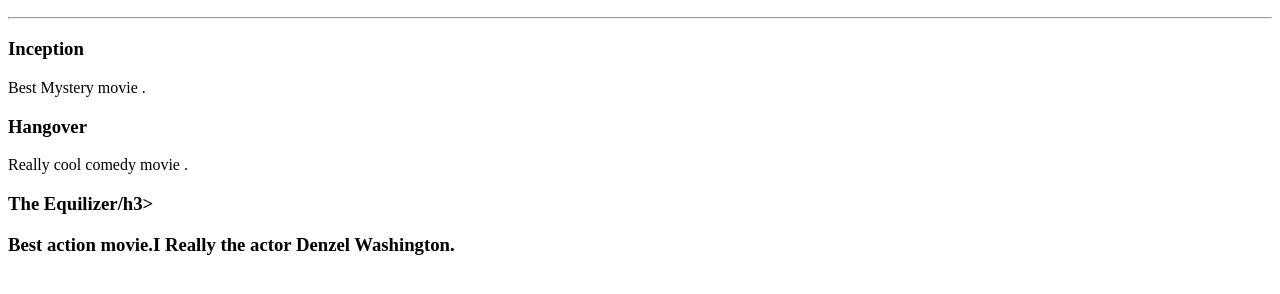
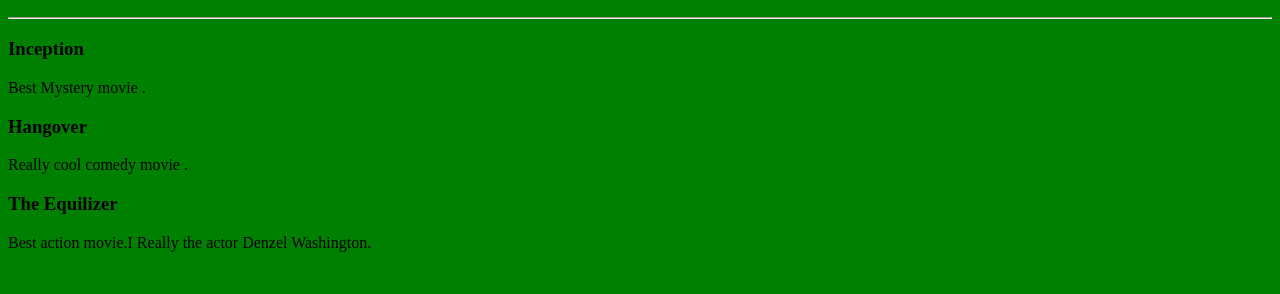
Before and after one commit to alzoreky/html-zoreky, a plain HTML site: page public/movie-ranking.html in a window 1280 px wide. Shown: the part 96-390 px from the top of the page. Drawn offline with Linux system fonts and the light colour scheme.

Commit message:
Add files via upload

```diff
--- a/index.html
+++ b/index.html
@@ -7,6 +7,9 @@
 </head>
 
 <body>
+  <link
+        rel="stylesheet"
+        href="./style.css"/>
   <h1>Mohammed Alzoreky Portfolio</h1>
   <h2>I'm a New Web Developer</h2>
   <hr />
--- /dev/null
+++ b/public/birthday.css
@@ -0,0 +1,3 @@
+html{
+    background: blue;
+}
--- /dev/null
+++ b/public/movie-ranking.css
@@ -0,0 +1,3 @@
+html{
+    background: green;
+}
--- a/public/movie-ranking.html
+++ b/public/movie-ranking.html
@@ -5,5 +5,8 @@
 <p>Best Mystery movie .</p>
 <h3>Hangover</h3>
 <p>Really cool comedy movie .</p>
-<h3>The Equilizer/h3>
+<h3>The Equilizer</h3>
 <p>Best action movie.I Really the actor Denzel Washington.</p>
+<link
+        rel="stylesheet"
+        href="./movie-ranking.css"/>
--- /dev/null
+++ b/style.css
@@ -0,0 +1,3 @@
+html{
+    background: red;
+}
```
Also changed, not shown: public/birthday-invite.html (+3 -0 lines).
